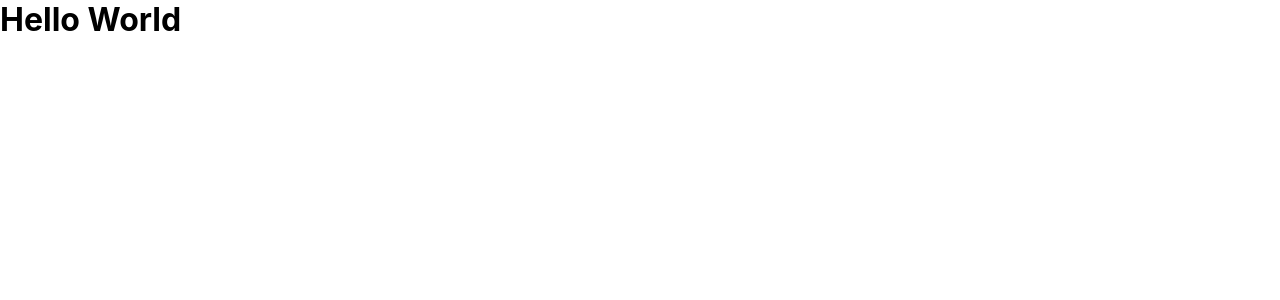
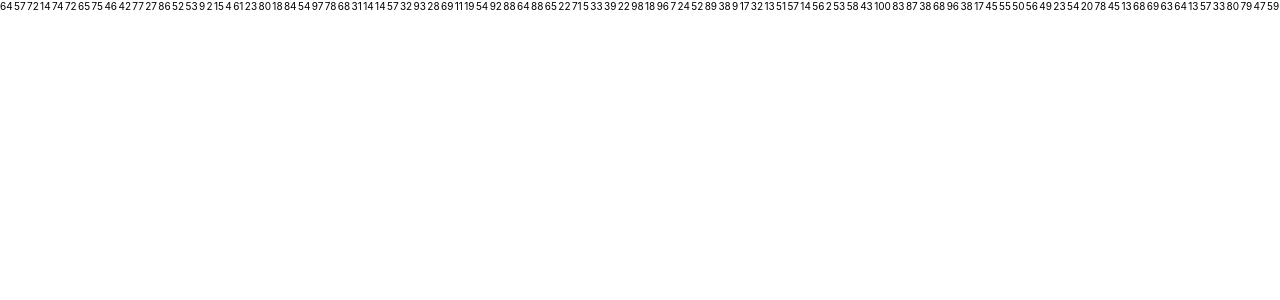
Before and after one commit to lucifer2355/sorting-visualizer, a React (Create React App) app: page / in a window 1280 px wide. Shown: the top 300 px of the page. Built offline with nearby package versions, Linux system fonts and the light colour scheme.

Commit message:
add create array component

```diff
--- a/src/App.js
+++ b/src/App.js
@@ -1,9 +1,10 @@
 import React from "react";
+import CreateArray from "./components/CreateArray";
 
 function App() {
   return (
     <div className='app'>
-      <h1>Hello World</h1>
+      <CreateArray />
     </div>
   );
 }
--- /dev/null
+++ b/src/components/CreateArray.jsx
@@ -0,0 +1,28 @@
+import React, { useEffect, useState } from "react";
+
+const CreateArray = () => {
+  const [arr, setArr] = useState([]);
+  const rndArray = [];
+
+  const genrateArray = () => {
+    for (let i = 1; i <= 100; i++) {
+      rndArray.push(Math.floor(Math.random() * 100 + 1));
+    }
+
+    setArr(rndArray);
+  };
+
+  useEffect(() => {
+    genrateArray();
+  }, []);
+
+  return (
+    <div className='arrlist'>
+      {arr.map((item) => (
+        <div className='arrlist__item'>{item}</div>
+      ))}
+    </div>
+  );
+};
+
+export default CreateArray;
--- a/src/index.js
+++ b/src/index.js
@@ -1,6 +1,5 @@
 import React from "react";
 import ReactDOM from "react-dom";
-
 import "./index.css";
 import "./sass/main.scss";
 import App from "./App";
--- /dev/null
+++ b/src/sass/components/_array-list.scss
@@ -0,0 +1,8 @@
+.arrlist {
+  display: flex;
+  justify-content: space-between;
+
+  &__item {
+    font-size: 10px;
+  }
+}
--- a/src/sass/main.scss
+++ b/src/sass/main.scss
@@ -1 +1,3 @@
 @import "./base/base";
+
+@import "./components/array-list";
```
